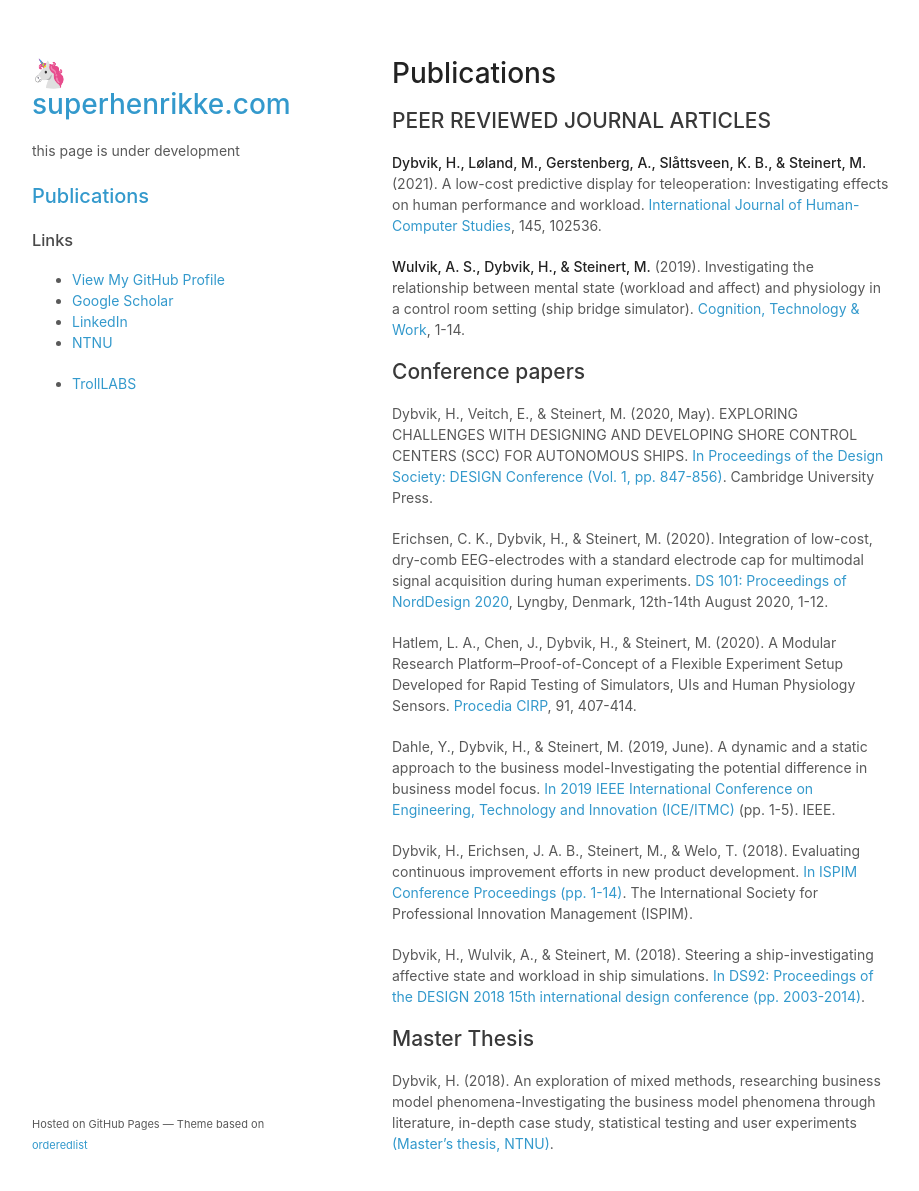
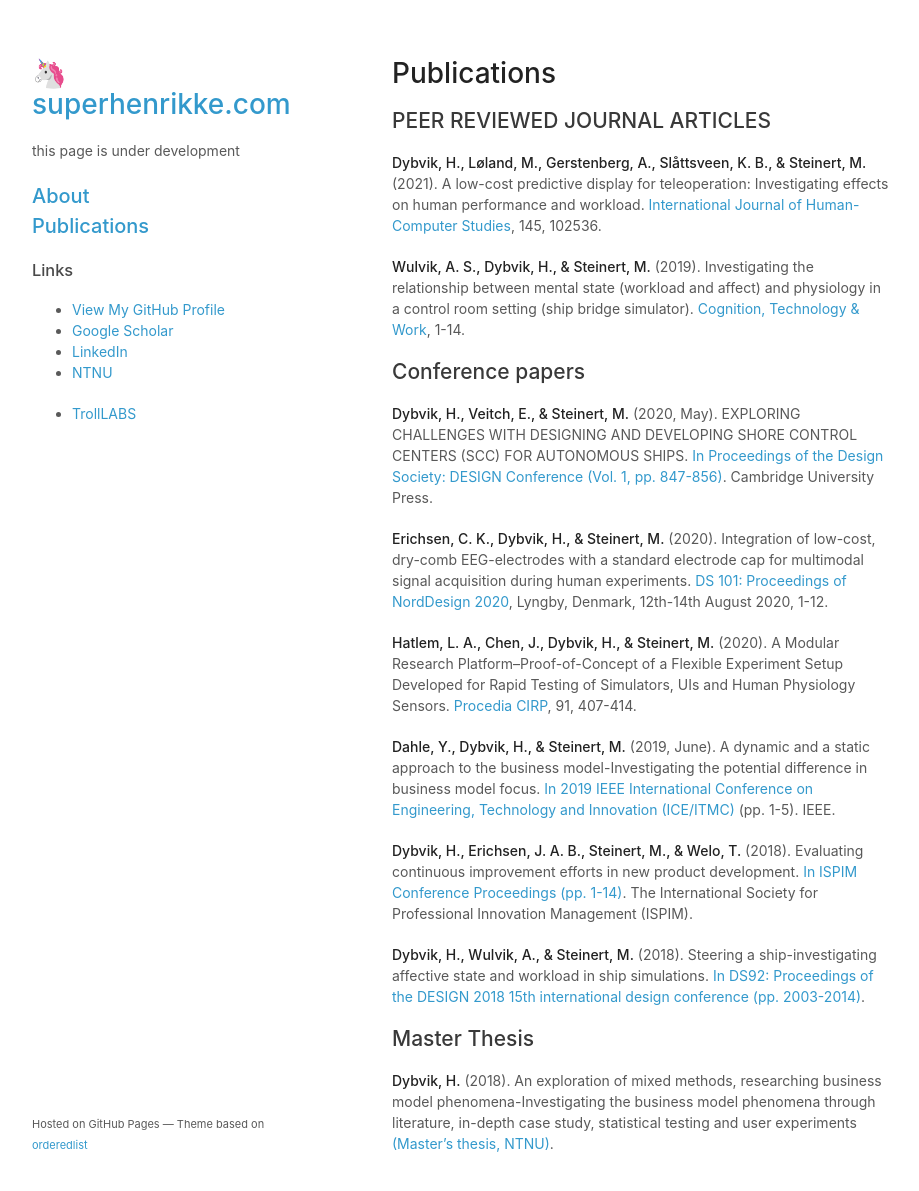
Before and after one commit to superhenrikke/superhenrikke.github.io, a Jekyll site: the page built from publications.md, in a window 1280 px wide and 1224 px high. Shown: the top 1191 px of the window, without its empty margins (178-1097 px from the left). Built offline with Jekyll 4.4.1, drawn with Linux system fonts in a browser that asks for light colours; our own code applies the rules of GitHub Pages for plain Markdown files; a script that is not in the unit is left out.

Commit message:
added about and updated bold author in publications

```diff
--- a/_layouts/default.html
+++ b/_layouts/default.html
@@ -53,6 +53,7 @@
 
 
         <ul id="navigation">
+          <li><a href="https://superhenrikke.com/about">About</a></li>
           <li><a href="https://superhenrikke.com/publications">Publications</a></li>
 
 
--- a/publications.md
+++ b/publications.md
@@ -9,17 +9,17 @@
 
 ## Conference papers
 
-Dybvik, H., Veitch, E., & Steinert, M. (2020, May). EXPLORING CHALLENGES WITH DESIGNING AND DEVELOPING SHORE CONTROL CENTERS (SCC) FOR AUTONOMOUS SHIPS. [In Proceedings of the Design Society: DESIGN Conference (Vol. 1, pp. 847-856)](https://doi.org/10.1017/dsd.2020.131). Cambridge University Press.
+**Dybvik, H., Veitch, E., & Steinert, M.** (2020, May). EXPLORING CHALLENGES WITH DESIGNING AND DEVELOPING SHORE CONTROL CENTERS (SCC) FOR AUTONOMOUS SHIPS. [In Proceedings of the Design Society: DESIGN Conference (Vol. 1, pp. 847-856)](https://doi.org/10.1017/dsd.2020.131). Cambridge University Press.
 
-Erichsen, C. K., Dybvik, H., & Steinert, M. (2020). Integration of low-cost, dry-comb EEG-electrodes with a standard electrode cap for multimodal signal acquisition during human experiments. [DS 101: Proceedings of NordDesign 2020](https://doi.org/10.35199/NORDDESIGN2020.19), Lyngby, Denmark, 12th-14th August 2020, 1-12.
+**Erichsen, C. K., Dybvik, H., & Steinert, M.** (2020). Integration of low-cost, dry-comb EEG-electrodes with a standard electrode cap for multimodal signal acquisition during human experiments. [DS 101: Proceedings of NordDesign 2020](https://doi.org/10.35199/NORDDESIGN2020.19), Lyngby, Denmark, 12th-14th August 2020, 1-12.
 
-Hatlem, L. A., Chen, J., Dybvik, H., & Steinert, M. (2020). A Modular Research Platform–Proof-of-Concept of a Flexible Experiment Setup Developed for Rapid Testing of Simulators, UIs and Human Physiology Sensors. [Procedia CIRP](https://doi.org/10.1016/j.procir.2020.02.193), 91, 407-414.
+**Hatlem, L. A., Chen, J., Dybvik, H., & Steinert, M.** (2020). A Modular Research Platform–Proof-of-Concept of a Flexible Experiment Setup Developed for Rapid Testing of Simulators, UIs and Human Physiology Sensors. [Procedia CIRP](https://doi.org/10.1016/j.procir.2020.02.193), 91, 407-414.
 
-Dahle, Y., Dybvik, H., & Steinert, M. (2019, June). A dynamic and a static approach to the business model-Investigating the potential difference in business model focus. [In 2019 IEEE International Conference on Engineering, Technology and Innovation (ICE/ITMC)](https://doi.org/10.1109/ICE.2019.8792598) (pp. 1-5). IEEE.
+**Dahle, Y., Dybvik, H., & Steinert, M.** (2019, June). A dynamic and a static approach to the business model-Investigating the potential difference in business model focus. [In 2019 IEEE International Conference on Engineering, Technology and Innovation (ICE/ITMC)](https://doi.org/10.1109/ICE.2019.8792598) (pp. 1-5). IEEE.
 
-Dybvik, H., Erichsen, J. A. B., Steinert, M., & Welo, T. (2018). Evaluating continuous improvement efforts in new product development. [In ISPIM Conference Proceedings (pp. 1-14)](https://www.researchgate.net/profile/Henrikke-Dybvik/publication/329059241_Evaluating_Continuous_Improvement_Efforts_in_New_Product_Development/links/5bf3c9f6299bf1124fdfa337/Evaluating-Continuous-Improvement-Efforts-in-New-Product-Development.pdf). The International Society for Professional Innovation Management (ISPIM).
+**Dybvik, H., Erichsen, J. A. B., Steinert, M., & Welo, T.** (2018). Evaluating continuous improvement efforts in new product development. [In ISPIM Conference Proceedings (pp. 1-14)](https://www.researchgate.net/profile/Henrikke-Dybvik/publication/329059241_Evaluating_Continuous_Improvement_Efforts_in_New_Product_Development/links/5bf3c9f6299bf1124fdfa337/Evaluating-Continuous-Improvement-Efforts-in-New-Product-Development.pdf). The International Society for Professional Innovation Management (ISPIM).
 
-Dybvik, H., Wulvik, A., & Steinert, M. (2018). Steering a ship-investigating affective state and workload in ship simulations. [In DS92: Proceedings of the DESIGN 2018 15th international design conference (pp. 2003-2014)](https://doi.org/10.21278/idc.2018.0459).
+**Dybvik, H., Wulvik, A., & Steinert, M.** (2018). Steering a ship-investigating affective state and workload in ship simulations. [In DS92: Proceedings of the DESIGN 2018 15th international design conference (pp. 2003-2014)](https://doi.org/10.21278/idc.2018.0459).
 
 ## Master Thesis
-Dybvik, H. (2018). An exploration of mixed methods, researching business model phenomena-Investigating the business model phenomena through literature, in-depth case study, statistical testing and user experiments [(Master's thesis, NTNU)](http://hdl.handle.net/11250/2573227).
+**Dybvik, H.** (2018). An exploration of mixed methods, researching business model phenomena-Investigating the business model phenomena through literature, in-depth case study, statistical testing and user experiments [(Master's thesis, NTNU)](http://hdl.handle.net/11250/2573227).
```
Also changed, not shown: index.md (+1 -12 lines).
